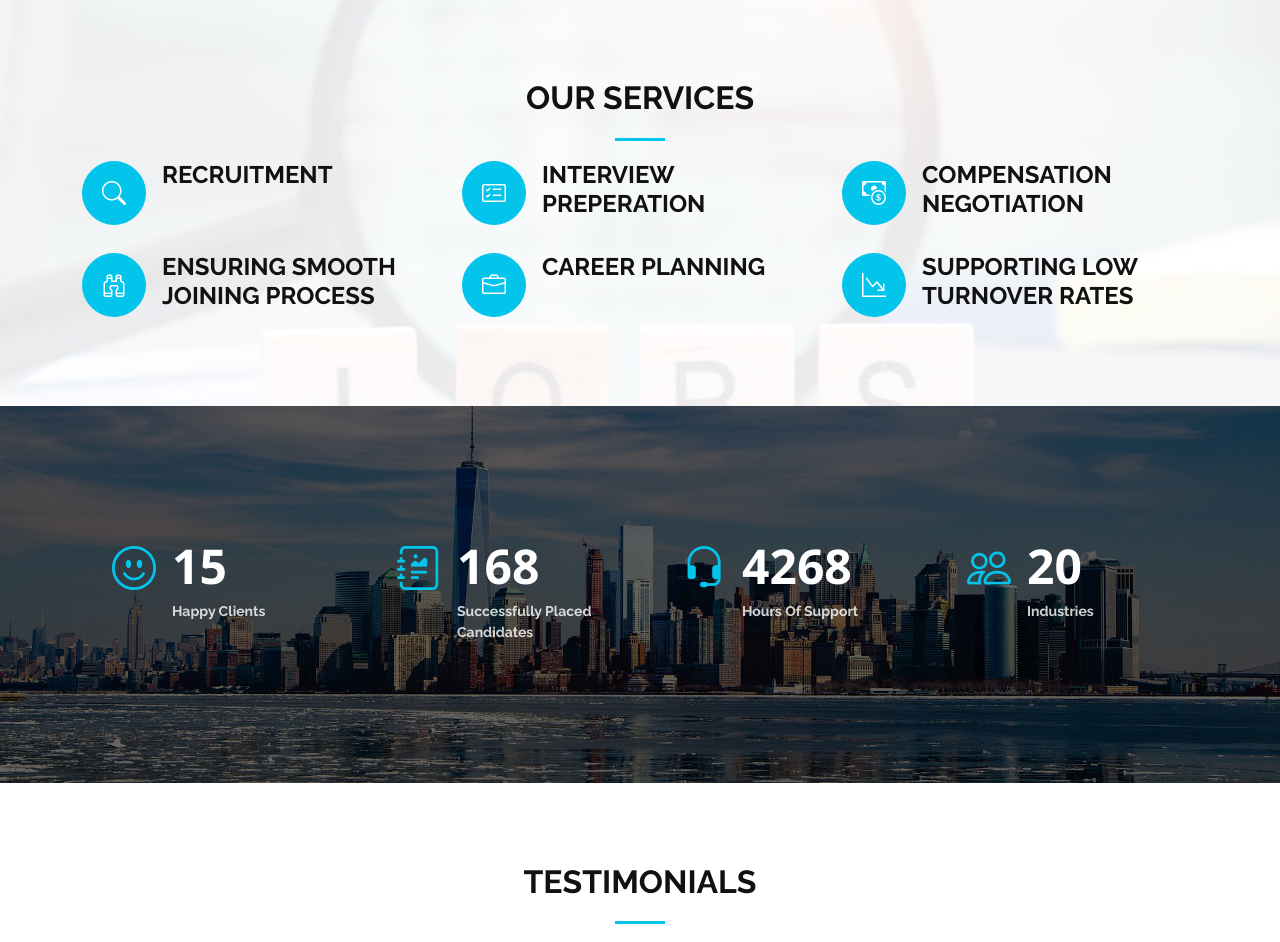
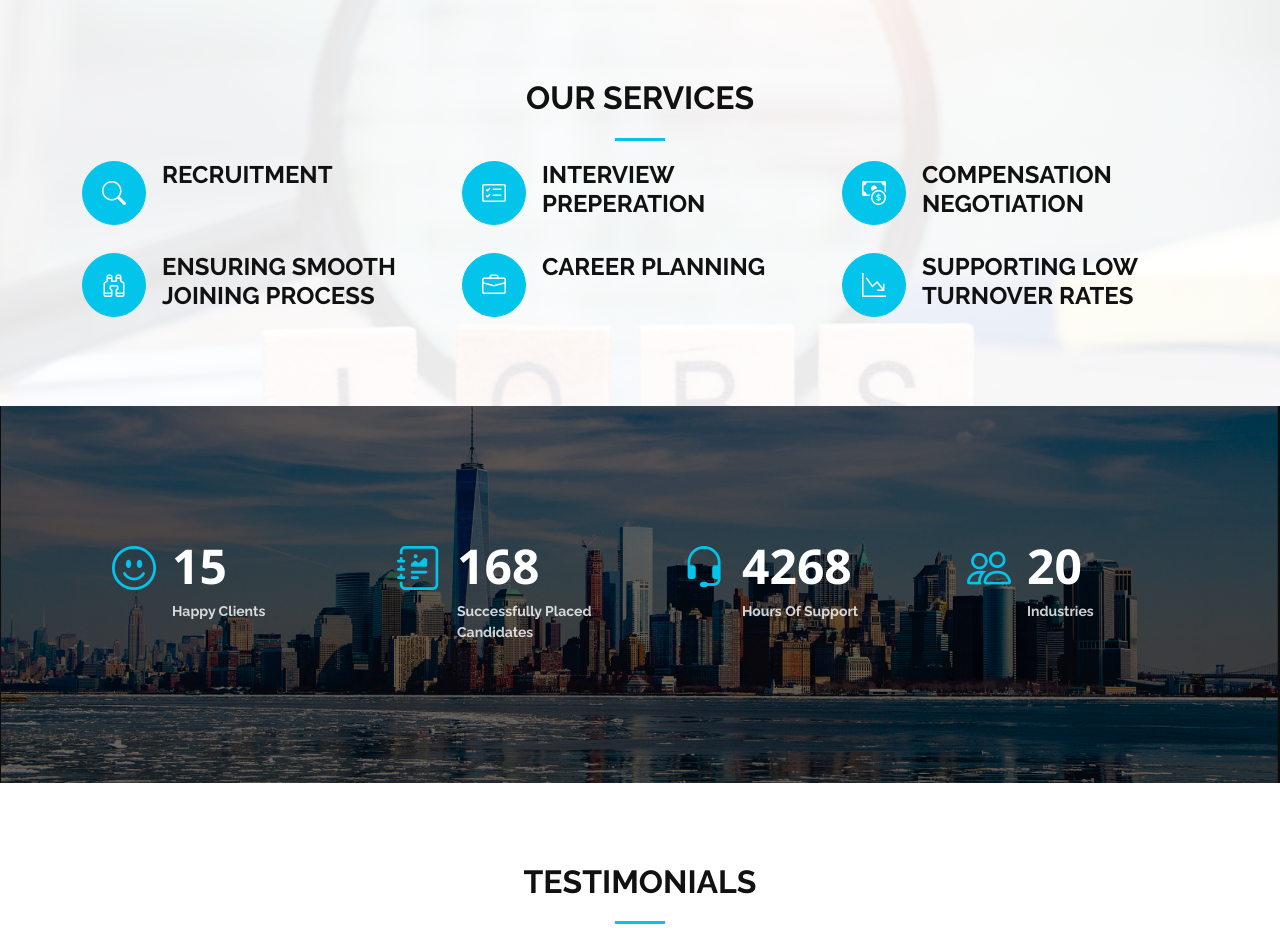
Before and after one commit to Sarthak-Katyal/InSearch-Website, a Flask app: page / in a window 1280 px wide. Shown: the part 1493-2435 px from the top of the page. Run offline with Flask 2, Linux system fonts and the light colour scheme; some libraries are stand-ins or nearby versions.

Commit message:
Fifth Commit

```diff
--- a/assets/css/style.css
+++ b/assets/css/style.css
@@ -557,7 +557,7 @@ section {
 /* Subscribe Section
 --------------------------------*/
 #subscribe {
-  background: linear-gradient(rgba(0, 0, 0, 0.6), rgba(0, 0, 0, 0.6)), url(../img/subscribe-bg.jpg) fixed center center;
+  background: linear-gradient(rgba(0, 0, 0, 0.6), rgba(0, 0, 0, 0.6)), url(../img/NewYorkCity.jpg) fixed center center;
   background-size: cover;
   padding: 80px 0;
 }
```
Also changed, not shown: assets/img/NewYorkCity.jpg (added), assets/img/about-img.jpg (deleted), assets/img/services-bg.jpg (deleted), assets/img/subscribe-bg.jpg (deleted), assets/img/team/team-1.jpg (deleted), assets/img/team/team-2.jpg (deleted), assets/img/team/team-3.jpg (deleted), assets/img/team/team-4.jpg (deleted).
